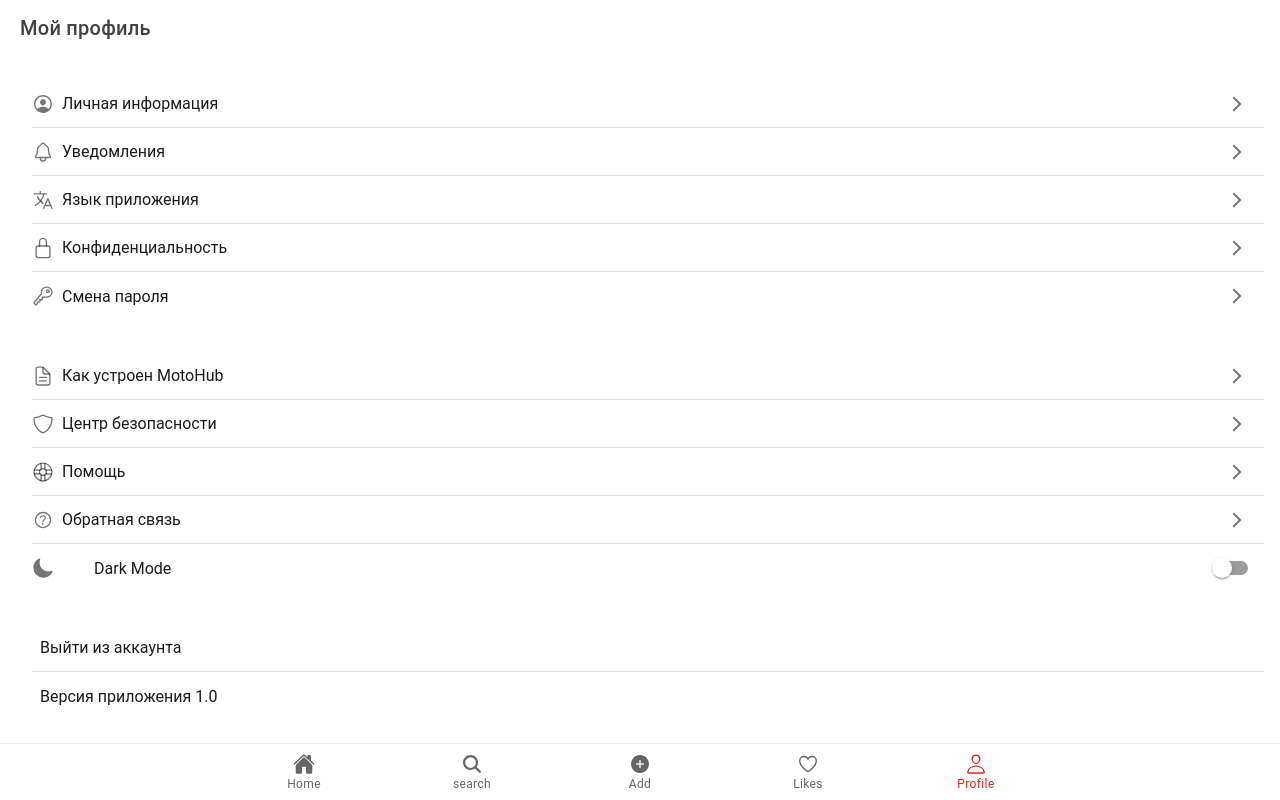
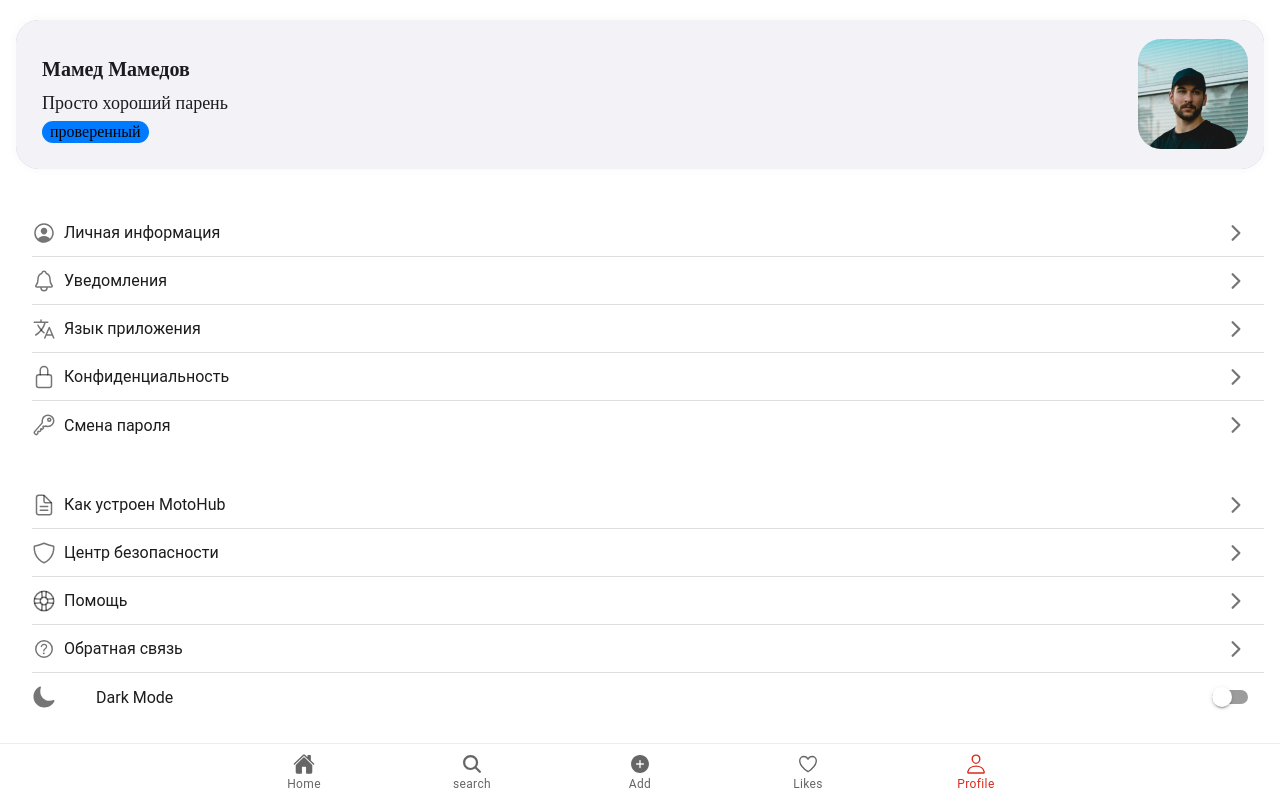
Before and after one commit to nortaip/motohub, a React (Create React App) app: page /tab5 in a window 1280 px wide. Built offline with nearby package versions, Linux system fonts and the light colour scheme.

Commit message:
1.0.1 asif

```diff
--- a/src/components/Main.css
+++ b/src/components/Main.css
@@ -39,10 +39,11 @@ h4 {
 }
 
 h6 {
-  font-style: normal !important;
-  font-weight: 700 !important;
-  font-size: 17px !important;
-  line-height: 17px !important;
+  font-family: 'TT Firs Neue';
+  font-style: normal;
+  font-weight: 400;
+  font-size: 13px;
+  line-height: 17px;
 }
 
 ion-header {
@@ -248,13 +249,11 @@ ion-card-header.ios {
 .products {
   display: flex;
   flex-direction: column;
-  align-items: flex-start;
   padding: 0px;
+  gap: 24px;
   flex-wrap: nowrap;
   align-content: center;
-  justify-content: flex-start;
-  /* padding: 0px 16px; */
-  z-index: 1;
+  justify-content: center;
 }
 
 .main-content {
@@ -315,7 +314,6 @@ ion-card-header.ios {
   gap: 10px;
   /* width: 70px; */
   height: 21px;
-
   /* Color */
   background: var(--ion-color-light-red);
   border-radius: 16px;
@@ -324,10 +322,7 @@ ion-card-header.ios {
   font-weight: 500;
   font-size: 13px;
   line-height: 17px;
-  /* identical to box height */
-
   /* Color Swatch */
-
   color: var(--ion-color-text-light)
 }
 
@@ -339,7 +334,6 @@ ion-card-header.ios {
   gap: 10px;
   /* width: 70px; */
   height: 21px;
-
   /* Color */
   background: var(--ion-color-ligt-green);
   border-radius: 16px;
@@ -349,9 +343,7 @@ ion-card-header.ios {
   font-size: 13px;
   line-height: 17px;
   /* identical to box height */
-
   /* Color Swatch */
-
   color: var(--ion-color-text-light)
 }
 
@@ -363,7 +355,6 @@ ion-card-header.ios {
   gap: 10px;
   /* width: 70px; */
   height: 21px;
-
   /* Color */
   background: var(--ion-color-border);
   border-radius: 16px;
@@ -373,9 +364,6 @@ ion-card-header.ios {
   font-size: 13px;
   line-height: 17px;
   /* identical to box height */
-
-  /* Color Swatch */
-
   color: var(--ion-color-text-light)
 }
 
@@ -405,23 +393,38 @@ ion-card-header.ios {
 
 /* user */
 
-.user-main {
+.user-info {
   display: flex;
   flex-direction: column;
   justify-content: space-around;
   align-items: flex-start;
   padding: 10px;
   gap: 0px;
+
+  align-content: center;
+}
+
+.user-main {
+  display: flex;
+  flex-direction: row;
+  align-items: center;
+  padding: 16px;
   margin-top: 20px !important;
-  margin: 0 auto;
-  width: 280px;
-  /* height: 132px; */
-  background: #F3F3F3;
+  margin: 16px;
+  /* width: 280px; */
+  /* height: 130px; */
+  background: var(--ion-color-border2);
   box-shadow: 0px 0px 0.5px rgb(66 71 76 / 32%), 0px 0px 8px rgb(66 71 76 / 5%);
   border-radius: 23px;
   align-content: center;
+  flex-wrap: nowrap;
+  justify-content: space-between;
 }
 
+.pp {
+  /* width: 100%; */
+  border-radius: 23px;
+}
 
 .user-badge {
   display: flex;
@@ -435,10 +438,11 @@ ion-card-header.ios {
   width: max-content;
   background: #007AFF;
   border-radius: 16px;
+  margin: 5px 0 0 0;
 }
 
 .user-icon {
-  font-size: 22px !important;
+  font-size: 24px !important;
 }
 
 .user-p {
@@ -451,6 +455,14 @@ ion-card-header.ios {
   padding-left: 8px;
 }
 
-.list{
+.list {
   color: var(--ion-color-light-back);
 }
+
+.out {
+  color: var(--ion-color-light-red) !important;
+}
+
+.version {
+  text-align: center;
+}
--- a/src/components/menu.tsx
+++ b/src/components/menu.tsx
@@ -1,21 +1,15 @@
-import React from 'react';
-import {
-    IonMenu,
-
-} from '@ionic/react';
+import { IonMenu, IonPage, IonContent } from '@ionic/react';
 import Profilesettings from './profilesettings'
-
+import UserInfo from './usercard';
 function Menu() {
 
     return (
         <>
             <IonMenu contentId="main-content">
                 <div className='user-main'>
-                    <h4 className='whh'>Мамед Мамедов</h4>
-                    <h5 className='whh'>Просто хороший парень</h5>
-                    <p className='user-badge'>проверенный</p>
+                    <UserInfo />
                 </div>
-                <Profilesettings/>
+                <Profilesettings />
             </IonMenu>
         </>
     );
--- a/src/components/profilesettings.tsx
+++ b/src/components/profilesettings.tsx
@@ -1,4 +1,3 @@
-
 import {
     IonMenu,
     IonItem,
@@ -6,13 +5,15 @@ import {
     IonList,
     IonIcon,
     IonToggle,
+    IonContent
 } from '@ionic/react';
 import { helpCircleOutline, helpBuoyOutline, moon, shieldOutline, documentTextOutline, chevronForwardOutline, notificationsOutline, languageOutline, personCircleOutline, lockClosedOutline, keyOutline } from 'ionicons/icons';
-function Menu() {
+
+function Profilesettings() {
     const toggleDarkModeHandler = () => document.body.classList.toggle('dark');
 
     return (
-        <>
+        <><IonContent>
             <IonList inset={true}>
                 <IonItem className='list'>
                     <IonIcon className='user-icon' icon={personCircleOutline} />
@@ -73,13 +74,14 @@ function Menu() {
             </IonList>
             <IonList inset={true}>
                 <IonItem className='list'>
-                    <IonLabel className='user-p'>Выйти из аккаунта</IonLabel>
+                    <IonLabel className='user-p out'><h5>Выйти из аккаунта</h5></IonLabel>
                 </IonItem>
                 <IonItem className='list'>
-                    <IonLabel className='user-p'>Версия приложения 1.0</IonLabel>
+                    <IonLabel className='user-p version'><h6>Версия приложения 1.0</h6></IonLabel>
                 </IonItem>
             </IonList>
+        </IonContent>
         </>
     );
 }
-export default Menu;
+export default Profilesettings;
--- /dev/null
+++ b/src/components/usercard.tsx
@@ -0,0 +1,13 @@
+import '../components/Main.css';
+function usercard() {
+    return (
+        <>
+            <div className="user-info">
+                <h4 className='whh'>Мамед Мамедов</h4>
+                <h5 className='whh'>Просто хороший парень</h5>
+                <p className='user-badge'>проверенный</p>
+            </div>
+        </>
+    );
+}
+export default usercard;
--- a/src/pages/Tab5.tsx
+++ b/src/pages/Tab5.tsx
@@ -9,20 +9,19 @@ import {
 } from '@ionic/react';
 import Profilesettings from '../components/profilesettings';
 import '../components/Main.css';
-
+import UserInfo from '../components/usercard';
 const Tab5: React.FC = () => {
   return (
     <IonPage>
-      <IonHeader>
 
-        <IonToolbar>
-          <IonTitle>Мой профиль</IonTitle>
-        </IonToolbar>
-      </IonHeader>
       <IonContent>
+        <div className='user-main'>
+          <UserInfo />
+          <img alt='pp' className='pp' src='/assets/images/profimg.jpg' />
+        </div>
         <IonHeader collapse="condense">
-          <IonToolbar><div ></div>
-            <IonTitle className='bg-red'size="large">Мой профиль</IonTitle>
+          <IonToolbar>
+            <IonTitle className='bg-red' size="large">Мой профиль</IonTitle>
           </IonToolbar>
         </IonHeader>
         <Profilesettings />
--- a/src/theme/variables.css
+++ b/src/theme/variables.css
@@ -74,6 +74,7 @@
 
   /**light main colors**/
   --ion-color-border: #8E8E93;
+  --ion-color-border2: #F2F2F7;
   --ion-color-text-light:#ffffff;
   --ion-color-text-light2:#ffffff;
   --ion-color-light-blue: #007AFF;
@@ -88,14 +89,15 @@
 body.dark {
   /**darck main colors**/
   --ion-color-border: #222222;
+  --ion-color-border2: #222222;
   --ion-color-light-back:#222222;
   --ion-color-text-light:#f3f1f1;
-  --ion-color-text-light2:#AFAFAF;
+  --ion-color-text-light2:#dfdede;
   --ion-color-ligt-green: #1E7E36;
   --ion-color-light-blue: #3E7ABB;
-  --ion-color-light-black: #AFAFAF;
-  --ion-color-light-red: #AA170C;
-  --ion-color-light-label:#AFAFAF;
+  --ion-color-light-black: #dfdede;
+  --ion-color-light-red: #c51d11;
+  --ion-color-light-label:#dfdede;
 
 
   --ion-color-primary: #AA170C;
@@ -167,7 +169,7 @@ body.dark {
 }
 
 .ios body.dark {
-  --ion-background-color: #000000;
+  --ion-background-color: #111114;
   --ion-background-color-rgb: 0, 0, 0;
 
   --ion-text-color: #ffffff;
@@ -193,16 +195,16 @@ body.dark {
   --ion-color-step-900: #e6e6e6;
   --ion-color-step-950: #f2f2f2;
   --ion-color-label: #AFAFAF;
-  --ion-toolbar-background: #0d0d0d;
+  --ion-toolbar-background: #111114;
 
-  --ion-item-background: #000000;
+  --ion-item-background: #111114;
 
-  --ion-card-background: #1c1c1d;
+  --ion-card-background: #111114;
 
 }
 
 .md body.dark {
-  --ion-background-color: #121212;
+  --ion-background-color: #111114;
   --ion-background-color-rgb: 18, 18, 18;
 
   --ion-text-color: #ffffff;
@@ -230,12 +232,12 @@ body.dark {
   --ion-color-step-900: #e7e7e7;
   --ion-color-step-950: #f3f3f3;
 
-  --ion-item-background: #1e1e1e;
+  --ion-item-background: #111114;
 
-  --ion-toolbar-background: #1f1f1f;
+  --ion-toolbar-background: #111114;
 
-  --ion-tab-bar-background: #1f1f1f;
+  --ion-tab-bar-background: #111114;
 
-  --ion-card-background: #1e1e1e;
+  --ion-card-background: #111114;
 
 }
```
Also changed, not shown: public/assets/images/profimg.jpg (added).
